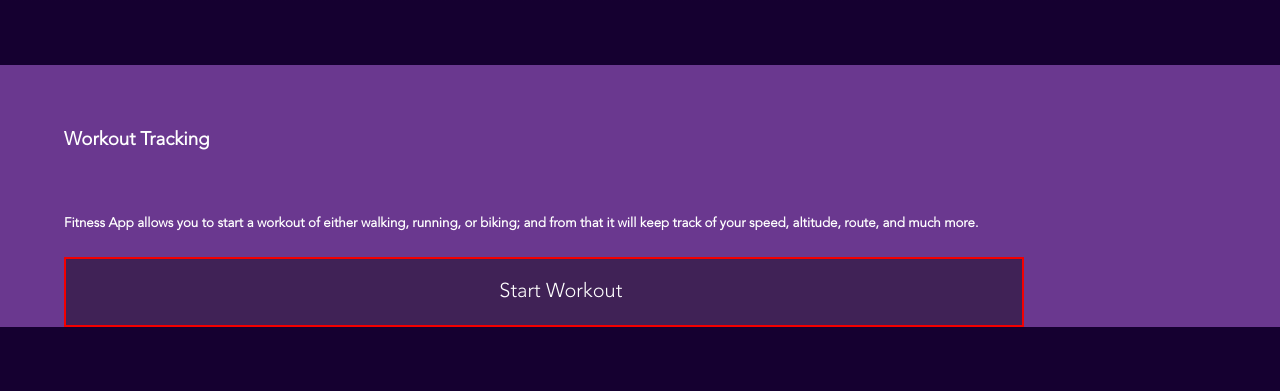
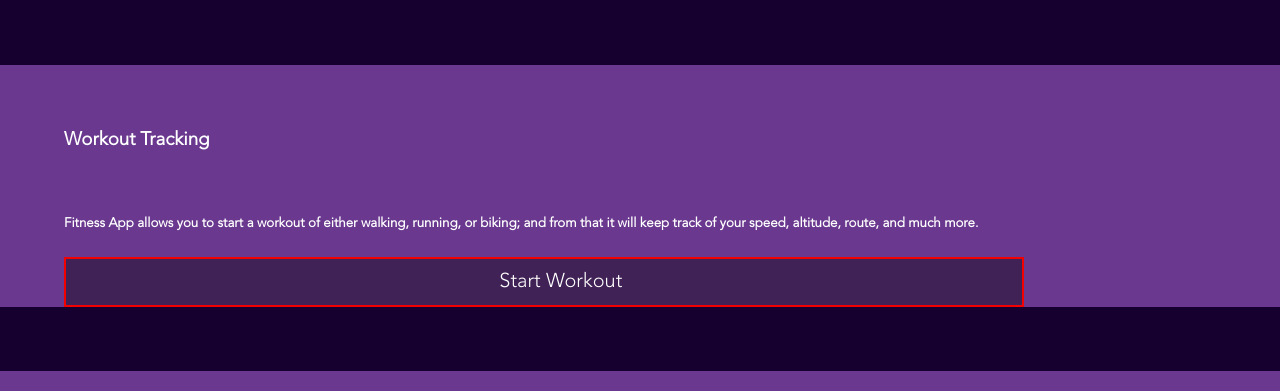
Before and after one commit to stcejorPmodnar/altariel, a PHP site: page / in a window 1280 px wide. Shown: the part 548-939 px from the top of the page. Run offline with PHP 8.4, Linux system fonts and the light colour scheme.

Commit message:
Minor changes to styling

```diff
--- a/stylesheets/main.css
+++ b/stylesheets/main.css
@@ -130,7 +130,7 @@ hr {
     margin-top: 15px;
     border: 2px solid var(--start-red);
     width:100%;
-    height: 70px;
+    height: 50px;
     background-color: rgba(0,0,0,0);
     color: white;
     font-size: 20px;
```
